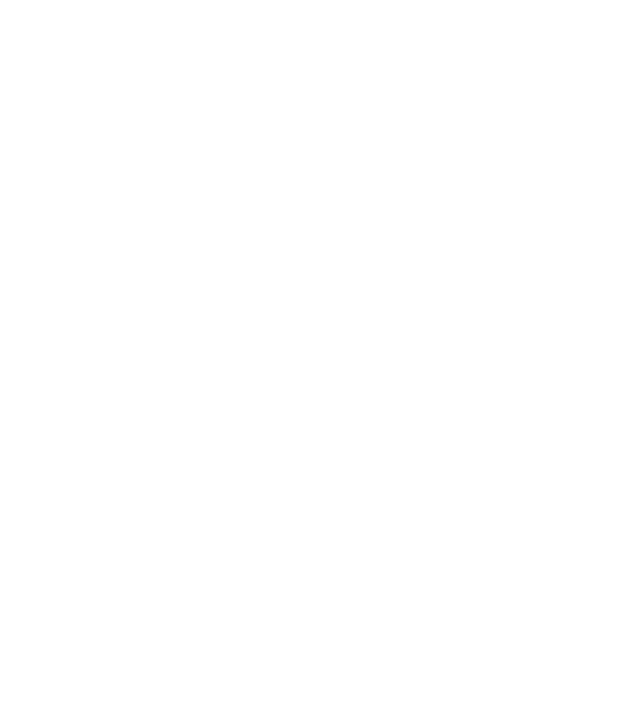
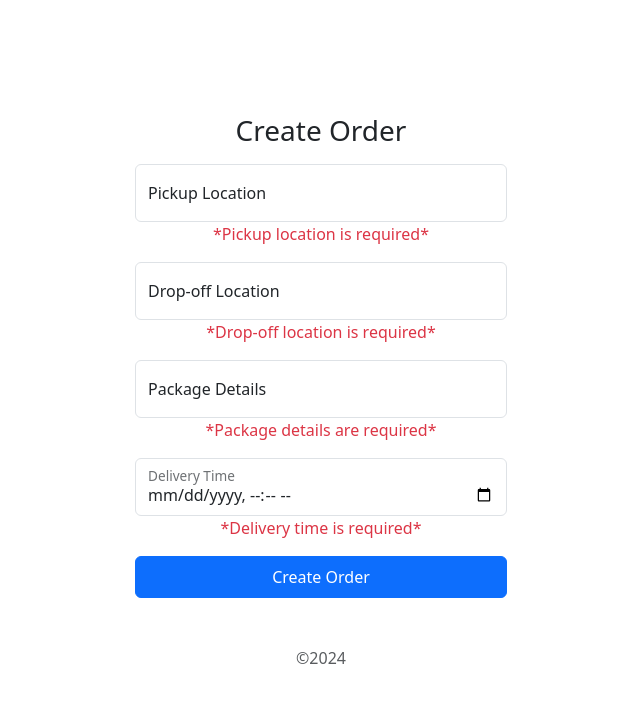
Before and after one commit to ZeyadMohamedAyoub/Aramex-FAM, an Angular app in the folder AramexFrontEnd/: page /create-order in a window 1280 px wide. Before the commit this address led to /. Shown: the top 702 px of the page, without its empty margins (319-959 px from the left). Built offline with nearby package versions, Linux system fonts and the light colour scheme.

Commit message:
"added the app-creare-order component"

```diff
--- a/AramexFrontEnd/src/app/app.component.html
+++ b/AramexFrontEnd/src/app/app.component.html
@@ -1 +1,2 @@
 <router-outlet></router-outlet>
+<!-- <app-create-order></app-create-order> -->
--- a/AramexFrontEnd/src/app/app.component.ts
+++ b/AramexFrontEnd/src/app/app.component.ts
@@ -1,6 +1,7 @@
 import { Component } from '@angular/core';
 import { RouterOutlet, RouterLink } from '@angular/router';
 import { CommonModule } from '@angular/common';
+// import { CreateOrderComponent } from './create-order/create-order.component';
 
 @Component({
   selector: 'app-root',
--- /dev/null
+++ b/AramexFrontEnd/src/app/create-order/create-order.component.html
@@ -0,0 +1,90 @@
+<main class="container vh-100 d-flex justify-content-center align-items-center">
+  <div class="col-12 col-md-6 col-lg-4 mx-auto">
+    <div *ngIf="isOrderCreated" class="alert alert-success" role="alert">
+      Order created successfully!
+    </div>
+
+    <div *ngIf="errorMsg" class="alert alert-danger" role="alert">
+      {{ errorMsg }}
+    </div>
+
+    <form #orderForm="ngForm" (ngSubmit)="onSubmit(orderForm)">
+      <h2 class="h3 mb-3 fw-normal text-center">Create Order</h2>
+
+      <div class="form-floating mb-3">
+        <input
+          [(ngModel)]="pickupLocation"
+          name="pickupLocation"
+          type="text"
+          id="pickupLocation"
+          class="form-control"
+          placeholder="Pickup Location"
+          required
+          #inputPickup="ngModel"
+        />
+        <label for="pickupLocation">Pickup Location</label>
+        <div *ngIf="inputPickup.invalid" class="text-danger text-center">
+          *Pickup location is required*
+        </div>
+      </div>
+
+      <div class="form-floating mb-3">
+        <input
+          [(ngModel)]="dropoffLocation"
+          name="dropoffLocation"
+          type="text"
+          id="dropoffLocation"
+          class="form-control"
+          placeholder="Drop-off Location"
+          required
+          #inputDropoff="ngModel"
+        />
+        <label for="dropoffLocation">Drop-off Location</label>
+        <div *ngIf="inputDropoff.invalid" class="text-danger text-center">
+          *Drop-off location is required*
+        </div>
+      </div>
+
+      <div class="form-floating mb-3">
+        <input
+          [(ngModel)]="packageDetails"
+          name="packageDetails"
+          type="text"
+          id="packageDetails"
+          class="form-control"
+          placeholder="Package Details"
+          required
+          #inputPackage="ngModel"
+        />
+        <label for="packageDetails">Package Details</label>
+        <div *ngIf="inputPackage.invalid" class="text-danger text-center">
+          *Package details are required*
+        </div>
+      </div>
+
+      <div class="form-floating mb-3">
+        <input
+          [(ngModel)]="deliveryTime"
+          name="deliveryTime"
+          type="datetime-local"
+          id="deliveryTime"
+          class="form-control"
+          required
+          #inputTime="ngModel"
+        />
+        <label for="deliveryTime">Delivery Time</label>
+        <div *ngIf="inputTime.invalid" class="text-danger text-center">
+          *Delivery time is required*
+        </div>
+      </div>
+
+      <button class="btn btn-primary w-100 py-2" type="submit">
+        Create Order
+      </button>
+    </form>
+
+    <footer class="mt-auto text-center">
+      <p class="mt-5 mb-3 text-body-secondary">©2024</p>
+    </footer>
+  </div>
+</main>
--- /dev/null
+++ b/AramexFrontEnd/src/app/create-order/create-order.component.ts
@@ -0,0 +1,72 @@
+import { Component } from '@angular/core';
+import { HttpClient, HttpHeaders, HttpResponse } from '@angular/common/http';
+import { NgForm, FormsModule } from '@angular/forms';
+import { CommonModule } from '@angular/common';
+import { RouterOutlet, RouterLink } from '@angular/router';
+
+@Component({
+  selector: 'app-create-order',
+  standalone: true,
+  imports: [FormsModule, CommonModule, RouterOutlet, RouterLink],
+  templateUrl: './create-order.component.html',
+  styleUrls: ['./create-order.component.css']
+})
+export class CreateOrderComponent {
+  pickupLocation: string = '';
+  dropoffLocation: string = '';
+  packageDetails: string = '';
+  deliveryTime: string = '';
+  isOrderCreated: boolean = false;
+  errorMsg: string = '';
+
+  constructor(private http: HttpClient) {}
+
+  // Function to send data to the server
+  sendDataToServer(orderData: any) {
+    const url = 'http://127.0.0.1:8000/orders';
+    const headers = new HttpHeaders({ 'Content-Type': 'application/json' });
+
+    return this.http.post<HttpResponse<any>>(url, orderData, { headers, observe: 'response' });
+  }
+
+  //when user submits the cod it takes the input send data to server check status 201,
+  // if 201 res as created successfully don't show error message clear the form
+  // if error then send order failed prompt to try again
+  onSubmit(orderForm: NgForm) {
+    if (orderForm.valid) {
+      const orderData = {
+        pickupLocation: this.pickupLocation,
+        dropoffLocation: this.dropoffLocation,
+        packageDetails: this.packageDetails,
+        deliveryTime: this.deliveryTime,
+      };
+
+      // Resetting status messages
+      this.isOrderCreated = false;
+      this.errorMsg = '';
+
+      // Sending data to server and handling response
+      this.sendDataToServer(orderData).subscribe({
+        next: (response) => {
+          if (response.status === 201) { // Assuming 201 for a successful creation
+            console.log('Order created successfully:', response);
+            this.isOrderCreated = true;
+            this.errorMsg = '';
+            orderForm.reset(); // Clear form after successful submission
+          } else {
+            console.error('Unexpected response:', response);
+            this.errorMsg = 'Order creation failed! Please try again.';
+          }
+        },
+        error: (error) => {
+          console.error('Error occurred:', error);
+          this.errorMsg = 'Order creation failed! Please try again later.';
+          this.isOrderCreated = false;
+        },
+      });
+    } else {
+      console.log('Form is invalid');
+      this.errorMsg = 'Please complete all required fields correctly.';
+    }
+  }
+}
--- a/AramexFrontEnd/src/app/login/login.component.html
+++ b/AramexFrontEnd/src/app/login/login.component.html
@@ -45,9 +45,13 @@
       <button class="btn btn-primary w-100 py-2" type="submit">Log In</button>
     </form>
 
+    <!-- Just a placeHolder for testing now -->
     <nav class="mt-3 text-center">
-      Don't have account? <a routerLink="/signup">SignUp</a>
+      Don't have an account? <a routerLink="/signup">Sign Up</a>
+      <br />
+      <a routerLink="/create-order" class="mt-2">Create Order</a>
     </nav>
+
     <footer class="mt-auto text-center">
       <p class="mt-5 mb-3 text-body-secondary">©2024</p>
     </footer>
--- a/AramexFrontEnd/src/app/routes.ts
+++ b/AramexFrontEnd/src/app/routes.ts
@@ -1,9 +1,11 @@
 import { Routes } from '@angular/router';
 import { LoginComponent } from './login/login.component';
 import { SignUpComponent } from './sign-up/sign-up.component';
+import { CreateOrderComponent } from './create-order/create-order.component'
 
 export const routes: Routes = [
   { path: '', component: LoginComponent },
   { path: 'signup', component: SignUpComponent },
   { path: 'login', component: LoginComponent },
+  { path: 'create-order', component: CreateOrderComponent }
 ];
```
Also changed, not shown: AramexFrontEnd/src/app/create-order/create-order.component.css (added), 1 other file (tests, documents, lock files or other folders).
